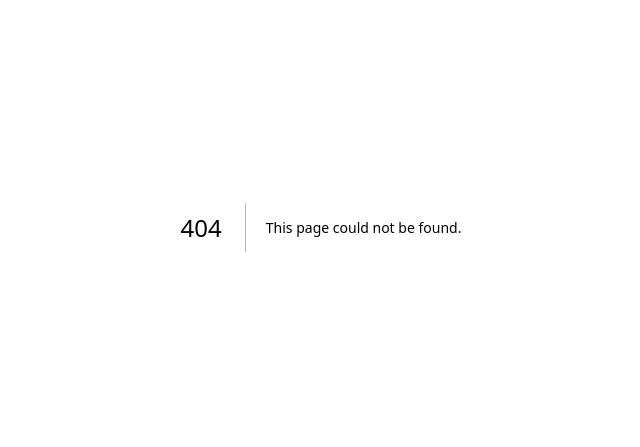
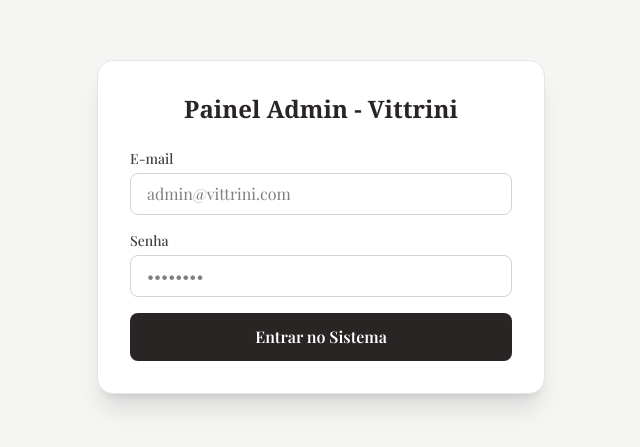
Before and after one commit to leonardolimasx/Vittrini-cafe, a Next.js app: page /admin/login in a window 1280 px wide. Before the commit this address had no page. Shown: the part 173-620 px from the top of the page, without its empty margins (319-959 px from the left). Built offline with nearby package versions, Linux system fonts and the light colour scheme; a web font is replaced by a local one.

Commit message:
cria pagina de login do admin corretamente

```diff
--- /dev/null
+++ b/app/admin/login/page.tsx
@@ -0,0 +1,83 @@
+'use client'
+
+import { useState } from 'react'
+import { useRouter } from 'next/navigation'
+import { createClient } from '@/lib/supabase/client'
+
+export default function LoginPage() {
+  const [email, setEmail] = useState('')
+  const [senha, setSenha] = useState('')
+  const [erro, setErro] = useState('')
+  const [carregando, setCarregando] = useState(false)
+  const router = useRouter()
+
+  const handleLogin = async (e: React.FormEvent) => {
+    e.preventDefault()
+    setCarregando(true)
+    setErro('')
+
+    const supabase = createClient()
+    const { error } = await supabase.auth.signInWithPassword({
+      email,
+      password: senha,
+    })
+
+    if (error) {
+      setErro('E-mail ou senha inválidos.')
+      setCarregando(false)
+    } else {
+      router.push('/admin')
+      router.refresh()
+    }
+  }
+
+  return (
+    <div className="min-h-screen bg-stone-100 flex items-center justify-center p-4">
+      <div className="max-w-md w-full bg-white rounded-2xl shadow-xl p-8 border border-stone-200">
+        <h1 className="text-2xl font-bold text-stone-800 text-center mb-6 font-serif">
+          Painel Admin - Vittrini
+        </h1>
+
+        {erro && (
+          <div className="mb-4 p-3 bg-red-100 border border-red-400 text-red-700 text-sm rounded-lg text-center">
+            {erro}
+          </div>
+        )}
+
+        <form onSubmit={handleLogin} className="space-y-4">
+          <div>
+            <label className="block text-sm font-medium text-stone-700 mb-1">E-mail</label>
+            <input
+              type="email"
+              value={email}
+              onChange={(e) => setEmail(e.target.value)}
+              required
+              className="w-full px-4 py-2 border border-stone-300 rounded-lg focus:ring-2 focus:ring-terracota-500 focus:outline-none"
+              placeholder="admin@vittrini.com"
+            />
+          </div>
+
+          <div>
+            <label className="block text-sm font-medium text-stone-700 mb-1">Senha</label>
+            <input
+              type="password"
+              value={senha}
+              onChange={(e) => setSenha(e.target.value)}
+              required
+              className="w-full px-4 py-2 border border-stone-300 rounded-lg focus:ring-2 focus:ring-terracota-500 focus:outline-none"
+              placeholder="••••••••"
+            />
+          </div>
+
+          <button
+            type="submit"
+            disabled={carregando}
+            className="w-full py-3 bg-stone-800 text-white font-semibold rounded-lg hover:bg-stone-700 transition duration-200 disabled:opacity-50"
+          >
+            {carregando ? 'Entrando...' : 'Entrar no Sistema'}
+          </button>
+        </form>
+      </div>
+    </div>
+  )
+}
--- a/app/login/page.tsx
+++ /dev/null
@@ -1,70 +0,0 @@
-'use client'
-
-import { useState } from 'react'
-import { useRouter } from 'next/navigation'
-import { createClient } from '@/lib/supabase/client'
-
-export default function LoginPage() {
-  const router = useRouter()
-
-  // Estados para guardar o que o usuário digita
-  const [email, setEmail] = useState('')
-  const [password, setPassword] = useState('')
-
-  async function handleLogin(e: React.FormEvent) {
-    e.preventDefault()
-
-    // O TRUQUE ESTÁ AQUI: Inicializamos o Supabase apenas dentro da função do formulário
-    const supabase = createClient()
-
-    const { error } = await supabase.auth.signInWithPassword({
-      email,
-      password,
-    })
-
-    if (error) {
-      alert('Erro ao fazer login. Verifique suas credenciais.')
-    } else {
-      router.push('/admin')
-    }
-  }
-
-  return (
-    <div className="min-h-screen bg-gray-50 flex items-center justify-center p-4">
-      <div className="bg-white p-8 rounded shadow-md w-full max-w-md">
-        <h1 className="text-2xl font-bold text-gray-900 mb-6 text-center">Acesso Restrito</h1>
-
-        <form onSubmit={handleLogin} className="space-y-4">
-          <div>
-            <label className="block text-gray-700 mb-1">E-mail</label>
-            <input
-              type="email"
-              value={email}
-              onChange={(e) => setEmail(e.target.value)}
-              className="w-full border p-2 rounded text-black"
-              required
-            />
-          </div>
-
-          <div>
-            <label className="block text-gray-700 mb-1">Senha</label>
-            <input
-              type="password"
-              value={password}
-              onChange={(e) => setPassword(e.target.value)}
-              className="w-full border p-2 rounded text-black"
-              required
-            />
-          </div>
-
-          <button
-            type="submit"
-            className="w-full bg-blue-600 text-white font-bold py-2 px-4 rounded hover:bg-blue-700 transition"
-          >
-            Entrar
-          </button>
-        </form>
-      </div>
-    </div>
-  )
-}
```
